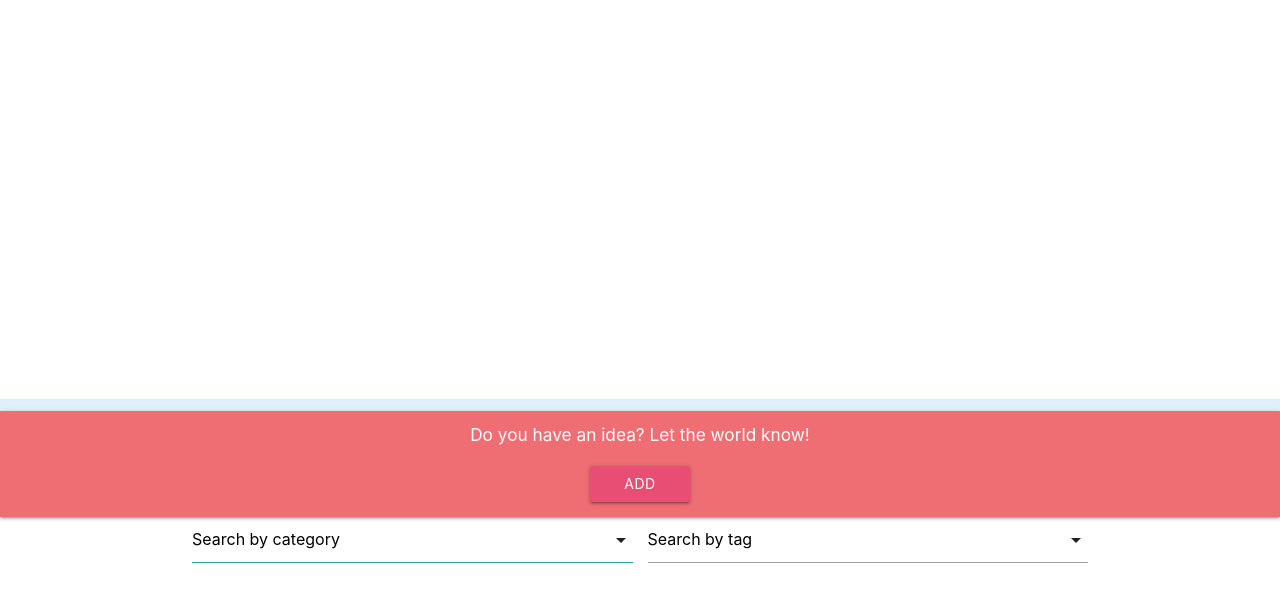
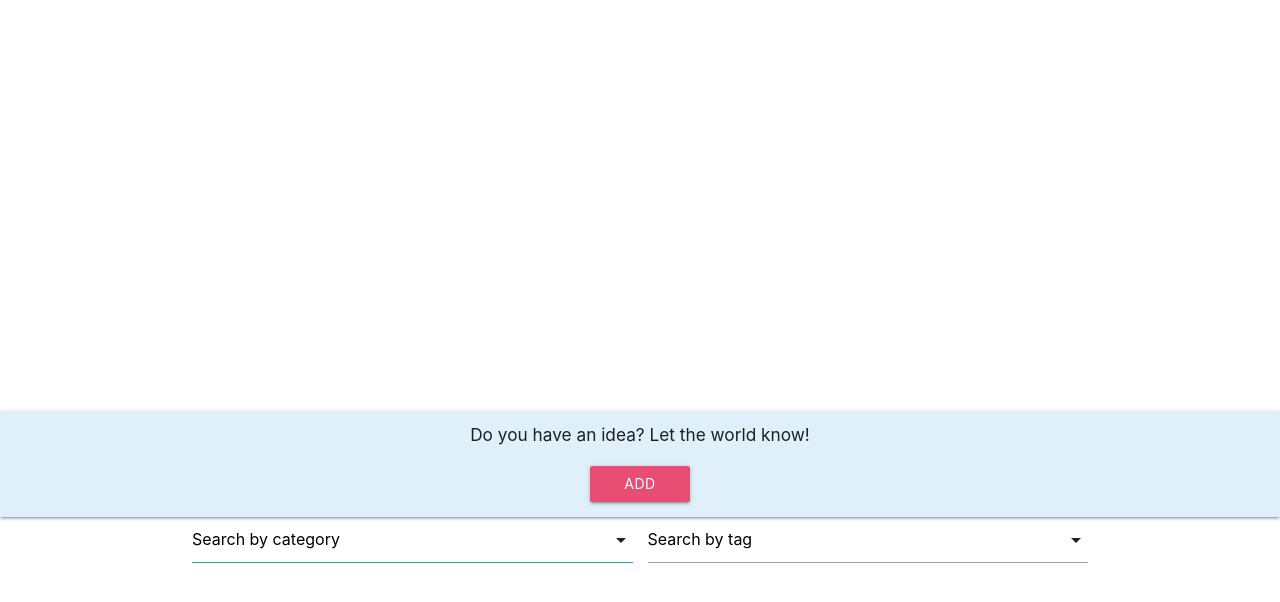
Before and after one commit to ChiefChingu/ideagogo, a Flask app: page /ideas in a window 1280 px wide. Shown: the part 76-678 px from the top of the page. Run offline with Flask 2, Linux system fonts and the light colour scheme; data that the repository does not hold is empty; some libraries are stand-ins or nearby versions.

Commit message:
Change color of hero-cta-bar. Moved CSS to hero.scss file.

```diff
--- a/static/css/override.css
+++ b/static/css/override.css
@@ -444,24 +444,7 @@ nav {
   margin-top: 0rem;
 }
 .carousel .carousel-item {
-  background-color: #ee6e73;
   background-color: white;
-}
-
-.hero__cta-bar {
-  background-color: #ee6e73;
-  box-shadow: 0 2px 2px 0 rgba(0, 0, 0, 0.14), 0 3px 1px -2px rgba(0, 0, 0, 0.12), 0 1px 5px 0 rgba(0, 0, 0, 0.2);
-  padding-bottom: 1rem;
-}
-.hero__cta-bar--text {
-  text-align: center;
-  color: white;
-  padding: 1rem;
-}
-.hero__cta-bar--btn {
-  display: block;
-  margin: 0 auto;
-  width: 100px;
 }
 
 .hero-home {
@@ -512,4 +495,22 @@ h5 {
   text-align: center;
 }
 
+.hero-ideas {
+  background-color: white;
+}
+.hero-ideas__cta-bar {
+  background-color: #e0f0fa;
+  box-shadow: 0 2px 2px 0 rgba(0, 0, 0, 0.14), 0 3px 1px -2px rgba(0, 0, 0, 0.12), 0 1px 5px 0 rgba(0, 0, 0, 0.2);
+  padding-bottom: 1rem;
+}
+.hero-ideas__cta-bar--text {
+  text-align: center;
+  padding: 1rem;
+}
+.hero-ideas__cta-bar--btn {
+  display: block;
+  margin: 0 auto;
+  width: 100px;
+}
+
 /*# sourceMappingURL=override.css.map */
--- a/templates/pages/ideas/ideas.html
+++ b/templates/pages/ideas/ideas.html
@@ -1,10 +1,10 @@
 {% extends 'layouts/base.html' %}
 {% block hero %}
-<div class="hero">
+<div class="hero-ideas">
   {% include 'components/idea_carousel.html' %}
-  <div class="hero__cta-bar">
-    <h6 class="hero__cta-bar--text">Do you have an idea? Let the world know!</h6><a href="{{url_for('addidea')}}"
-      class="waves-effect waves-light btn hero__cta-bar--btn">add idea</a>
+  <div class="hero-ideas__cta-bar">
+    <h6 class="hero-ideas__cta-bar--text">Do you have an idea? Let the world know!</h6><a href="{{url_for('addidea')}}"
+      class="waves-effect waves-light btn hero-ideas__cta-bar--btn">add idea</a>
   </div>
 </div>
 {% endblock %}
```
Also changed, not shown: static/css/scss/_hero.scss (+21 -0 lines), static/css/scss/_ideas.scss (+1 -19 lines), 1 other file.
